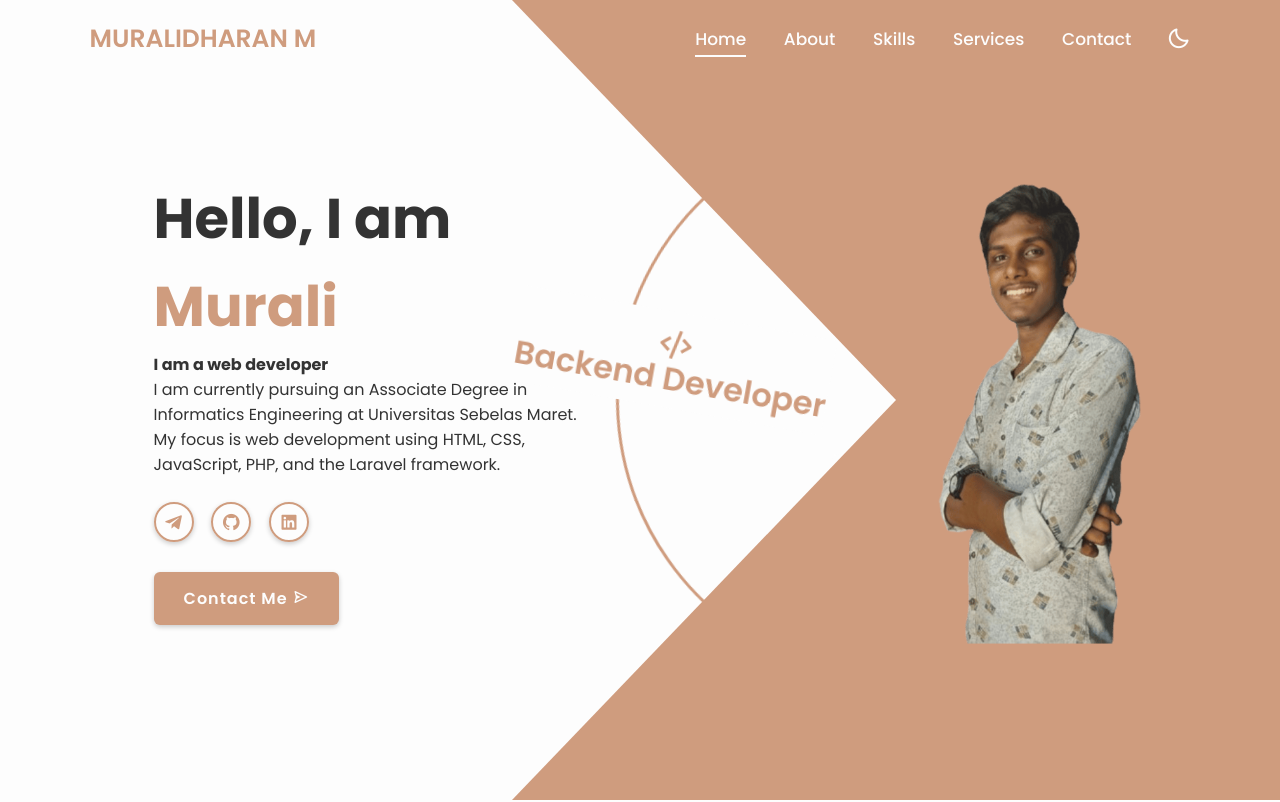
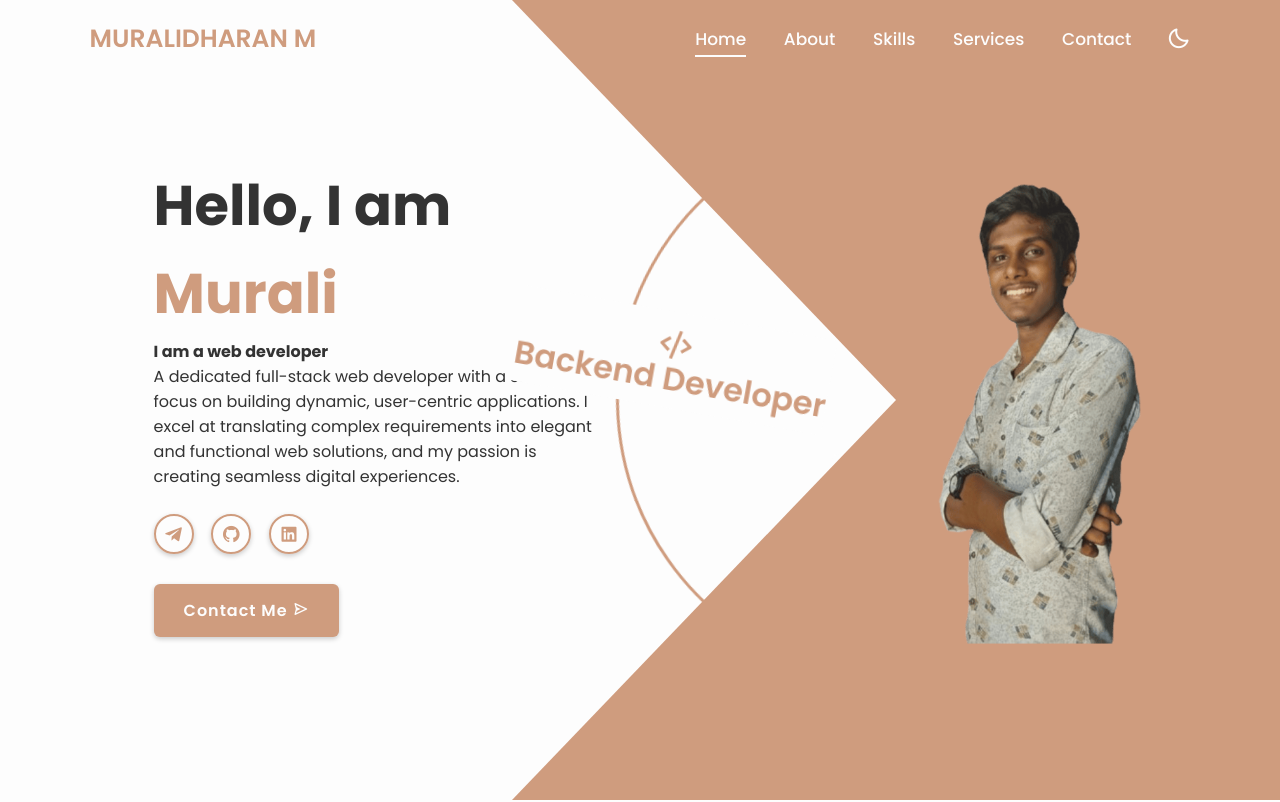
Before and after one commit to PROMURALI77/portfolio, a plain HTML site: page index.html in a window 1280 px wide. Shown: the top 802 px of the page. Drawn offline with nearby package versions, Linux system fonts and the light colour scheme.

Commit message:
Update index.html

```diff
--- a/index.html
+++ b/index.html
@@ -38,10 +38,7 @@
 				<h1><span>Murali</span></h1>
 				<p><strong> I am a web developer </strong></p>
 				<p>
-					I am currently pursuing an Associate Degree in Informatics
-					Engineering at Universitas Sebelas Maret. My focus is web
-					development using HTML, CSS, JavaScript, PHP, and the
-					Laravel framework.
+					A dedicated full-stack web developer with a strong focus on building dynamic, user-centric applications. I excel at translating complex requirements into elegant and functional web solutions, and my passion is creating seamless digital experiences.
 				</p>
 
 				<div class="social-media">
```
